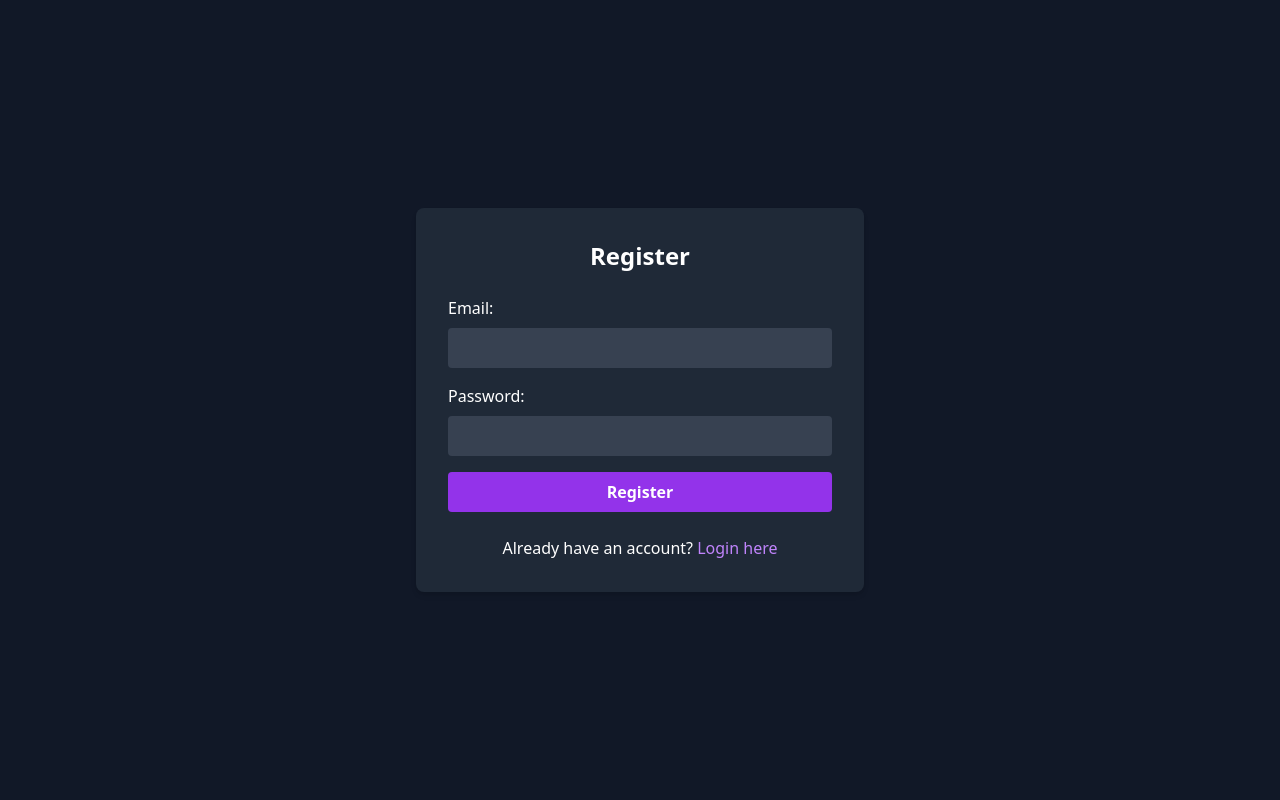
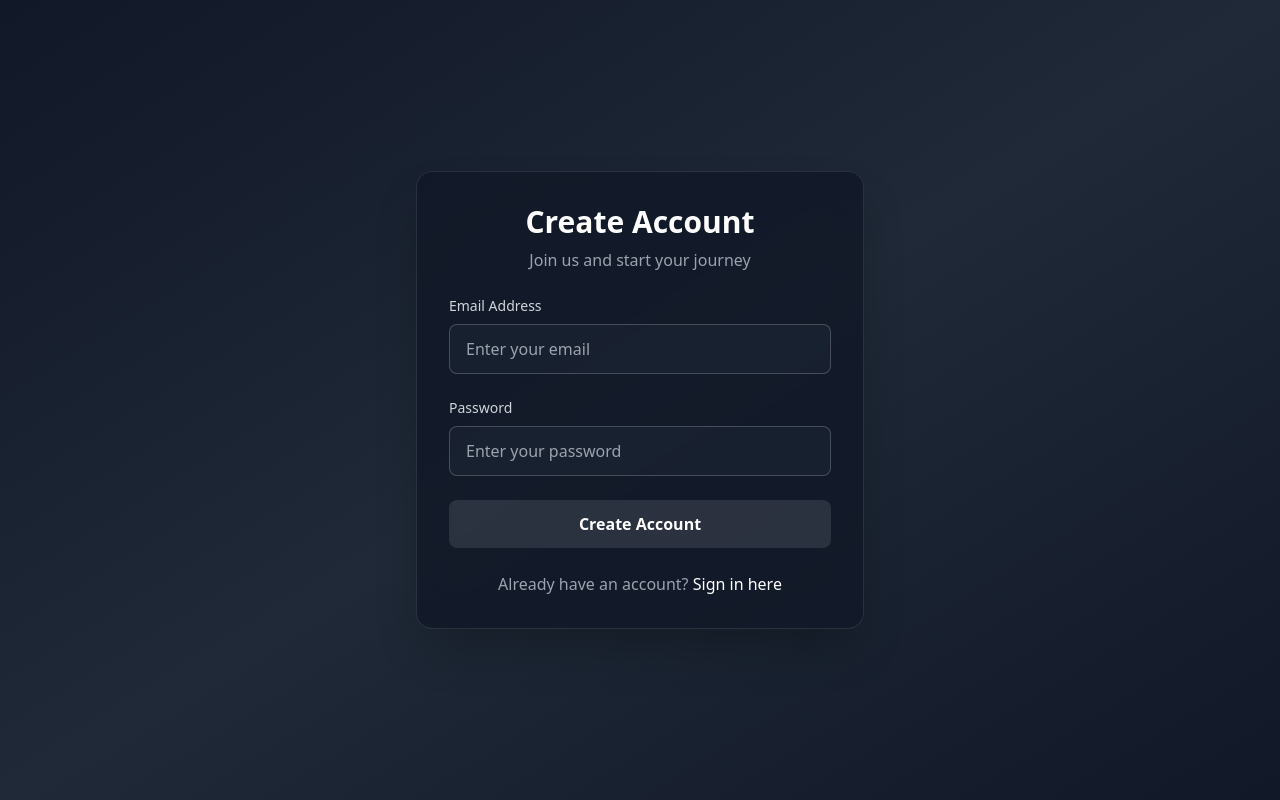
Before and after one commit to bhaveshsinghal95182/Auto-CIDE, a React (Vite) app in the folder frontend/: page /register in a window 1280 px wide. Built offline with nearby package versions, Linux system fonts and the light colour scheme; no server answers.

Commit message:
login form change

```diff
--- a/frontend/src/screens/login.jsx
+++ b/frontend/src/screens/login.jsx
@@ -81,13 +81,23 @@ const Login = () => {
   }
 
   return (
-    <div className="flex items-center justify-center min-h-screen bg-gray-900 text-white">
-      <div className="w-full max-w-md p-8 space-y-6 bg-gray-800 rounded-lg shadow-md">
-        <h2 className="text-2xl font-bold text-center">Login</h2>
-        {error && <p className="text-red-500 text-center">{error}</p>}
-        <form className="space-y-4" method='POST' onSubmit={handleSubmit}>
-          <div className="flex flex-col">
-            <label htmlFor="email" className="mb-2">Email:</label>
+    <div className="flex items-center justify-center min-h-screen bg-gradient-to-br from-gray-900 via-gray-800 to-gray-900 text-white">
+      <div className="w-full max-w-md p-8 space-y-6 bg-gray-900/80 backdrop-blur-lg rounded-2xl shadow-2xl border border-white/10 transform transition-all duration-300 hover:scale-[1.02]">
+        <div className="text-center space-y-2">
+          <h2 className="text-3xl font-bold text-white">Welcome Back</h2>
+          <p className="text-gray-400">Sign in to continue your journey</p>
+        </div>
+        {error && (
+          <div className="p-3 bg-red-900/30 border border-red-500/20 rounded-lg text-red-400 text-center animate-shake">
+            {error}
+          </div>
+        )}
+        <form className="space-y-6" method='POST' onSubmit={handleSubmit}>
+          <div className="space-y-2">
+            <label htmlFor="email" className="block text-sm font-medium text-gray-300">
+              Email Address
+            </label>
+            <div className="relative">
               <input
                 onChange={(e) => {
                   setEmail(e.target.value);
@@ -98,14 +108,28 @@ const Login = () => {
                 id="email"
                 name="email"
                 required
-              className={`px-4 py-2 bg-gray-700 rounded focus:outline-none focus:ring-2 ${
-                emailError ? 'border border-red-500 focus:ring-red-600' : 'focus:ring-purple-600'
+                placeholder="Enter your email"
+                className={`w-full px-4 py-3 bg-gray-800/50 border rounded-lg focus:outline-none focus:ring-2 transition-all duration-200 ${
+                  emailError
+                    ? 'border-red-500 focus:ring-red-500/50'
+                    : 'border-white/20 focus:ring-white/50'
                 }`}
               />
+              {emailError && (
+                <p className="absolute right-3 top-3 text-red-500">
+                  <svg xmlns="http://www.w3.org/2000/svg" className="h-5 w-5" viewBox="0 0 20 20" fill="currentColor">
+                    <path fillRule="evenodd" d="M18 10a8 8 0 11-16 0 8 8 0 0116 0zm-7 4a1 1 0 11-2 0 1 1 0 012 0zm-1-9a1 1 0 00-1 1v4a1 1 0 102 0V6a1 1 0 00-1-1z" clipRule="evenodd" />
+                  </svg>
+                </p>
+              )}
+            </div>
             {emailError && <p className="text-red-500 text-sm mt-1">Please check your email</p>}
           </div>
-          <div className="flex flex-col">
-            <label htmlFor="password" className="mb-2">Password:</label>
+          <div className="space-y-2">
+            <label htmlFor="password" className="block text-sm font-medium text-gray-300">
+              Password
+            </label>
+            <div className="relative">
               <input
                 onChange={(e) => {
                   setPassword(e.target.value);
@@ -116,28 +140,51 @@ const Login = () => {
                 id="password"
                 name="password"
                 required
-              className={`px-4 py-2 bg-gray-700 rounded focus:outline-none focus:ring-2 ${
-                passwordError ? 'border border-red-500 focus:ring-red-600' : 'focus:ring-purple-600'
+                placeholder="Enter your password"
+                className={`w-full px-4 py-3 bg-gray-800/50 border rounded-lg focus:outline-none focus:ring-2 transition-all duration-200 ${
+                  passwordError
+                    ? 'border-red-500 focus:ring-red-500/50'
+                    : 'border-white/20 focus:ring-white/50'
                 }`}
               />
+              {passwordError && (
+                <p className="absolute right-3 top-3 text-red-500">
+                  <svg xmlns="http://www.w3.org/2000/svg" className="h-5 w-5" viewBox="0 0 20 20" fill="currentColor">
+                    <path fillRule="evenodd" d="M18 10a8 8 0 11-16 0 8 8 0 0116 0zm-7 4a1 1 0 11-2 0 1 1 0 012 0zm-1-9a1 1 0 00-1 1v4a1 1 0 102 0V6a1 1 0 00-1-1z" clipRule="evenodd" />
+                  </svg>
+                </p>
+              )}
+            </div>
             {passwordError && <p className="text-red-500 text-sm mt-1">Please check your password</p>}
           </div>
           <button
             type="submit"
-            className="w-full py-2 mt-4 font-semibold text-white bg-purple-600 rounded hover:bg-purple-700 focus:outline-none focus:ring-2 focus:ring-purple-600"
+            className="w-full py-3 px-4 font-semibold text-white bg-white/10 hover:bg-white/20 rounded-lg focus:outline-none focus:ring-2 focus:ring-white/50 transform transition-all duration-200 hover:scale-[1.02] disabled:opacity-50 disabled:cursor-not-allowed"
             disabled={isLoading}
           >
-            {isLoading ? 'Logging in...' : 'Login'}
+            {isLoading ? (
+              <span className="flex items-center justify-center">
+                <svg className="animate-spin -ml-1 mr-3 h-5 w-5 text-white" xmlns="http://www.w3.org/2000/svg" fill="none" viewBox="0 0 24 24">
+                  <circle className="opacity-25" cx="12" cy="12" r="10" stroke="currentColor" strokeWidth="4"></circle>
+                  <path className="opacity-75" fill="currentColor" d="M4 12a8 8 0 018-8V0C5.373 0 0 5.373 0 12h4zm2 5.291A7.962 7.962 0 014 12H0c0 3.042 1.135 5.824 3 7.938l3-2.647z"></path>
+                </svg>
+                Signing in...
+              </span>
+            ) : (
+              'Sign In'
+            )}
           </button>
         </form>
-        <p className="text-center">
-          Dont have an account? <Link to="/register" className="text-purple-400 hover:underline">Register here</Link>
+        <p className="text-center text-gray-400">
+          Don't have an account?{" "}
+          <Link to="/register" className="text-white hover:text-gray-300 font-medium transition-colors duration-200 relative group">
+            Create one here
+            <span className="absolute bottom-0 left-0 w-full h-0.5 bg-white transform scale-x-0 group-hover:scale-x-100 transition-transform duration-300 origin-center"></span>
+          </Link>
         </p>
       </div>
     </div>
   );
 }
 
-
-
 export default Login;
--- a/frontend/src/screens/register.jsx
+++ b/frontend/src/screens/register.jsx
@@ -80,15 +80,23 @@ const Register = () => {
   }
 
   return (
-    <div className="flex items-center justify-center min-h-screen bg-gray-900 text-white">
-      <div className="w-full max-w-md p-8 space-y-6 bg-gray-800 rounded-lg shadow-md">
-        <h2 className="text-2xl font-bold text-center">Register</h2>
-        {error && <p className="text-red-500 text-center">{error}</p>}
-        <form className="space-y-4" method="POST" onSubmit={handleSubmit}>
-          <div className="flex flex-col">
-            <label htmlFor="email" className="mb-2">
-              Email:
+    <div className="flex items-center justify-center min-h-screen bg-gradient-to-br from-gray-900 via-gray-800 to-gray-900 text-white">
+      <div className="w-full max-w-md p-8 space-y-6 bg-gray-900/80 backdrop-blur-lg rounded-2xl shadow-2xl border border-white/10 transform transition-all duration-300 hover:scale-[1.02]">
+        <div className="text-center space-y-2">
+          <h2 className="text-3xl font-bold text-white">Create Account</h2>
+          <p className="text-gray-400">Join us and start your journey</p>
+        </div>
+        {error && (
+          <div className="p-3 bg-red-900/30 border border-red-500/20 rounded-lg text-red-400 text-center animate-shake">
+            {error}
+          </div>
+        )}
+        <form className="space-y-6" method="POST" onSubmit={handleSubmit}>
+          <div className="space-y-2">
+            <label htmlFor="email" className="block text-sm font-medium text-gray-300">
+              Email Address
             </label>
+            <div className="relative">
               <input
                 onChange={(e) => {
                   setEmail(e.target.value);
@@ -99,16 +107,28 @@ const Register = () => {
                 id="email"
                 name="email"
                 required
-              className={`px-4 py-2 bg-gray-700 rounded focus:outline-none focus:ring-2 ${
-                emailError ? 'border border-red-500 focus:ring-red-600' : 'focus:ring-purple-600'
+                placeholder="Enter your email"
+                className={`w-full px-4 py-3 bg-gray-800/50 border rounded-lg focus:outline-none focus:ring-2 transition-all duration-200 ${
+                  emailError
+                    ? 'border-red-500 focus:ring-red-500/50'
+                    : 'border-white/20 focus:ring-white/50'
                 }`}
               />
+              {emailError && (
+                <p className="absolute right-3 top-3 text-red-500">
+                  <svg xmlns="http://www.w3.org/2000/svg" className="h-5 w-5" viewBox="0 0 20 20" fill="currentColor">
+                    <path fillRule="evenodd" d="M18 10a8 8 0 11-16 0 8 8 0 0116 0zm-7 4a1 1 0 11-2 0 1 1 0 012 0zm-1-9a1 1 0 00-1 1v4a1 1 0 102 0V6a1 1 0 00-1-1z" clipRule="evenodd" />
+                  </svg>
+                </p>
+              )}
+            </div>
             {emailError && <p className="text-red-500 text-sm mt-1">Please check your email</p>}
           </div>
-          <div className="flex flex-col">
-            <label htmlFor="password" className="mb-2">
-              Password:
+          <div className="space-y-2">
+            <label htmlFor="password" className="block text-sm font-medium text-gray-300">
+              Password
             </label>
+            <div className="relative">
               <input
                 onChange={(e) => {
                   setPassword(e.target.value);
@@ -119,24 +139,46 @@ const Register = () => {
                 id="password"
                 name="password"
                 required
-              className={`px-4 py-2 bg-gray-700 rounded focus:outline-none focus:ring-2 ${
-                passwordError ? 'border border-red-500 focus:ring-red-600' : 'focus:ring-purple-600'
+                placeholder="Enter your password"
+                className={`w-full px-4 py-3 bg-gray-800/50 border rounded-lg focus:outline-none focus:ring-2 transition-all duration-200 ${
+                  passwordError
+                    ? 'border-red-500 focus:ring-red-500/50'
+                    : 'border-white/20 focus:ring-white/50'
                 }`}
               />
+              {passwordError && (
+                <p className="absolute right-3 top-3 text-red-500">
+                  <svg xmlns="http://www.w3.org/2000/svg" className="h-5 w-5" viewBox="0 0 20 20" fill="currentColor">
+                    <path fillRule="evenodd" d="M18 10a8 8 0 11-16 0 8 8 0 0116 0zm-7 4a1 1 0 11-2 0 1 1 0 012 0zm-1-9a1 1 0 00-1 1v4a1 1 0 102 0V6a1 1 0 00-1-1z" clipRule="evenodd" />
+                  </svg>
+                </p>
+              )}
+            </div>
             {passwordError && <p className="text-red-500 text-sm mt-1">Please check your password</p>}
           </div>
           <button
             type="submit"
-            className="w-full py-2 mt-4 font-semibold text-white bg-purple-600 rounded hover:bg-purple-700 focus:outline-none focus:ring-2 focus:ring-purple-600"
+            className="w-full py-3 px-4 font-semibold text-white bg-white/10 hover:bg-white/20 rounded-lg focus:outline-none focus:ring-2 focus:ring-white/50 transform transition-all duration-200 hover:scale-[1.02] disabled:opacity-50 disabled:cursor-not-allowed"
             disabled={isLoading}
           >
-            {isLoading ? 'Registering...' : 'Register'}
+            {isLoading ? (
+              <span className="flex items-center justify-center">
+                <svg className="animate-spin -ml-1 mr-3 h-5 w-5 text-white" xmlns="http://www.w3.org/2000/svg" fill="none" viewBox="0 0 24 24">
+                  <circle className="opacity-25" cx="12" cy="12" r="10" stroke="currentColor" strokeWidth="4"></circle>
+                  <path className="opacity-75" fill="currentColor" d="M4 12a8 8 0 018-8V0C5.373 0 0 5.373 0 12h4zm2 5.291A7.962 7.962 0 014 12H0c0 3.042 1.135 5.824 3 7.938l3-2.647z"></path>
+                </svg>
+                Creating Account...
+              </span>
+            ) : (
+              'Create Account'
+            )}
           </button>
         </form>
-        <p className="text-center">
+        <p className="text-center text-gray-400">
           Already have an account?{" "}
-          <Link to="/login" className="text-purple-400 hover:underline">
-            Login here
+          <Link to="/login" className="text-white hover:text-gray-300 font-medium transition-colors duration-200 relative group">
+            Sign in here
+            <span className="absolute bottom-0 left-0 w-full h-0.5 bg-white transform scale-x-0 group-hover:scale-x-100 transition-transform duration-300 origin-center"></span>
           </Link>
         </p>
       </div>
```
Also changed, not shown: frontend/src/screens/home.jsx (+38 -18 lines). Lines whose indentation alone changed are shown as unchanged.
